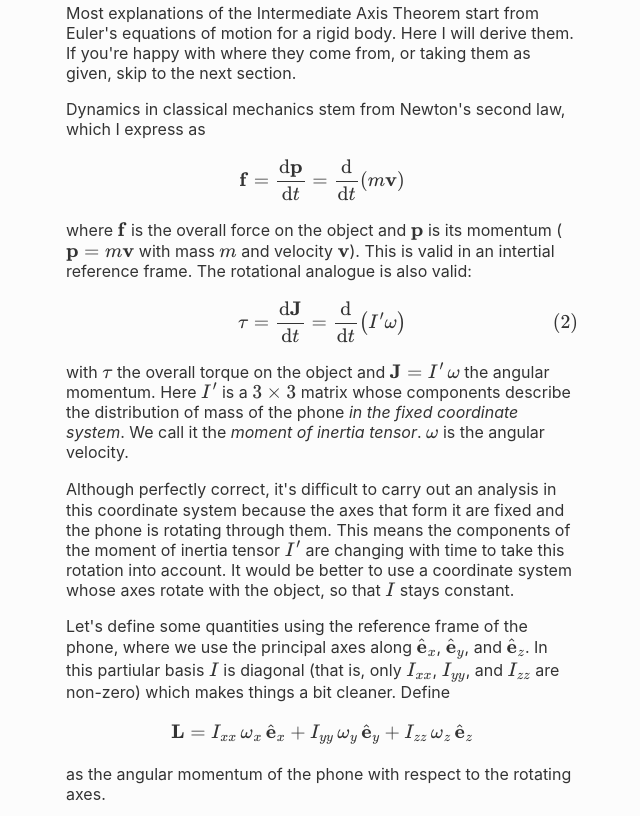
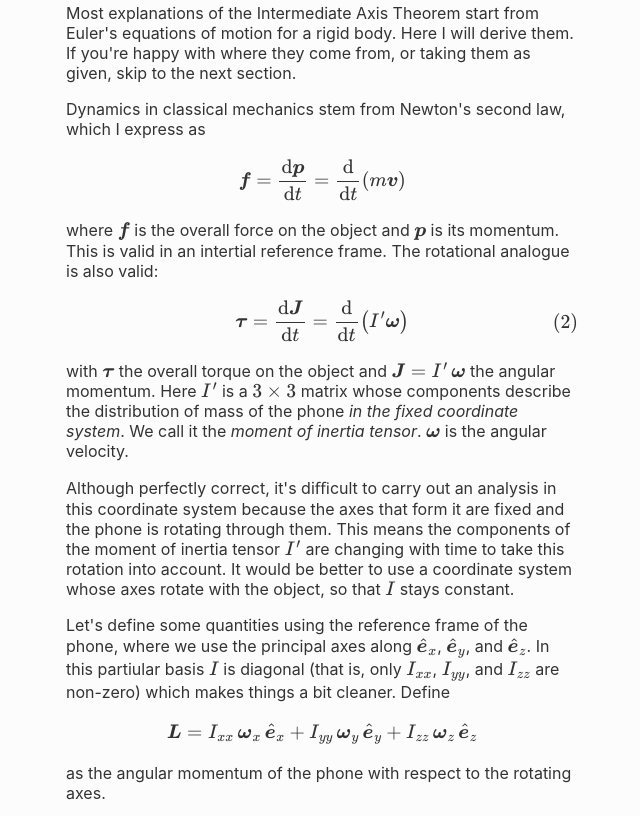
Before and after one commit to adambozson/adambozson.github.io, a plain HTML site: page notes/intermediate-axis.html in a window 1280 px wide. Shown: the part 1266-2082 px from the top of the page, without its empty margins (318-958 px from the left). Drawn offline with nearby package versions, Linux system fonts and the light colour scheme.

Commit message:
bold greek letters

```diff
--- a/notes/intermediate-axis.html
+++ b/notes/intermediate-axis.html
@@ -17,7 +17,7 @@
       },
       tex: {
         macros: {
-          vec: ["{\\mathbf{#1}}", 1],
+          vec: ["{\\boldsymbol{#1}}", 1],
           dif: ["{\\mathrm{d}}", 0],
           Dif: ["{\\mathrm{D}}", 0],
         }
@@ -68,8 +68,7 @@
         <p>
           Dynamics in classical mechanics stem from Newton's second law, which I express as
           \[ \vec{f} = \frac{\dif \vec{p}}{\dif t} = \frac{\dif }{\dif t} \left( m \vec{v} \right) \]
-          where \(\vec{f}\) is the overall force on the object and \(\vec{p}\) is its momentum (\(\vec{p} = m\vec{v}\)
-          with mass \(m\) and velocity \(\vec{v}\)).
+          where \(\vec{f}\) is the overall force on the object and \(\vec{p}\) is its momentum.
           This is valid in an intertial reference frame.
           The rotational analogue is also valid:
           \[ \vec{\tau} = \frac{\dif \vec{J}}{\dif t} = \frac{\dif}{\dif t}\left( I^\prime \vec{\omega} \right)
@@ -136,7 +135,7 @@
           Remember that \(I = \text{diag}\!\left(I_{xx}, I_{yy}, I_{zz}\right)\) is a matrix.
         </p>
 
-        <h2>The spinning phone problem</h2>
+        <h2>The spinning phone</h2>
         <p>
           For torque-free situations, such as the spinning phone, \(\vec{T} = \vec{0}\) and Euler's equations
           \(\eqref{euler}\) simplify to
```
